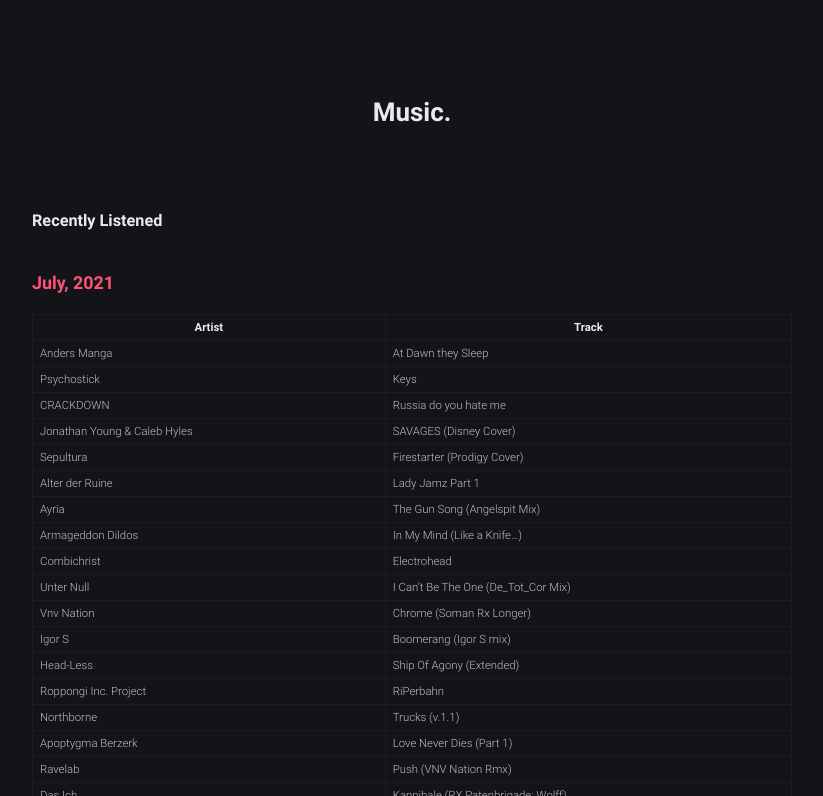
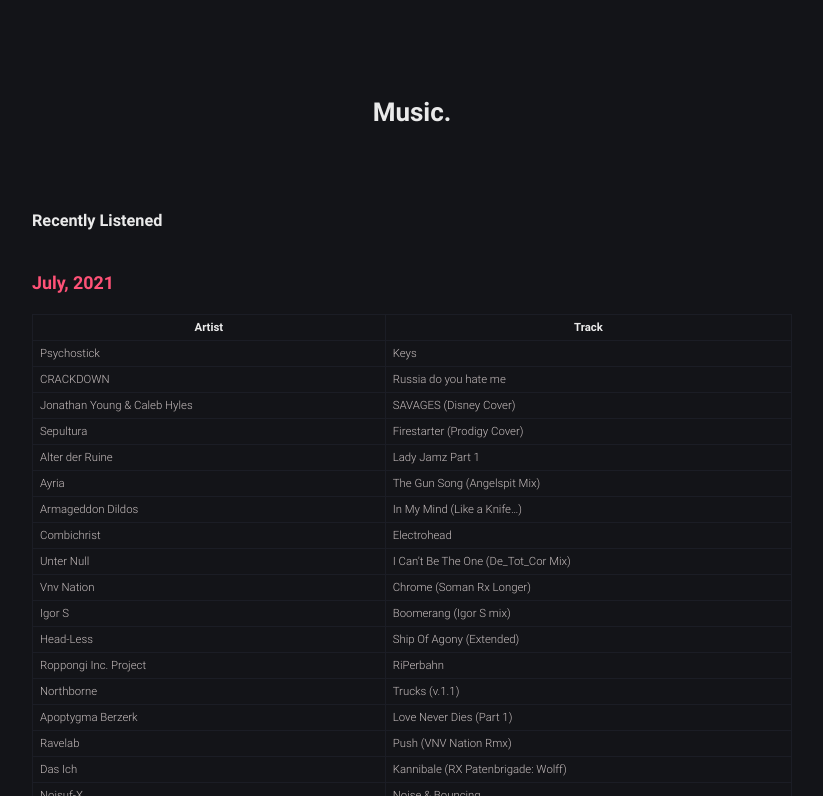
Before and after one commit to robert-marshall/xyz, a Jekyll site: the page built from music.md, in a window 1280 px wide and 900 px high, cut to the strip 104-900 px from the top of the window. Shown: the whole strip, without its empty margins (228-1051 px from the left). Built offline with Jekyll 4.4.1, drawn with Linux system fonts in a browser that asks for light colours.

Commit message:
They came from... Behind

```diff
--- a/music.md
+++ b/music.md
@@ -11,7 +11,6 @@
 
 | Artist | Track |
 |--------|-------|
-Anders Manga | At Dawn they Sleep
 Psychostick | Keys
 CRACKDOWN | Russia do you hate me
 Jonathan Young & Caleb Hyles | SAVAGES (Disney Cover)
```
